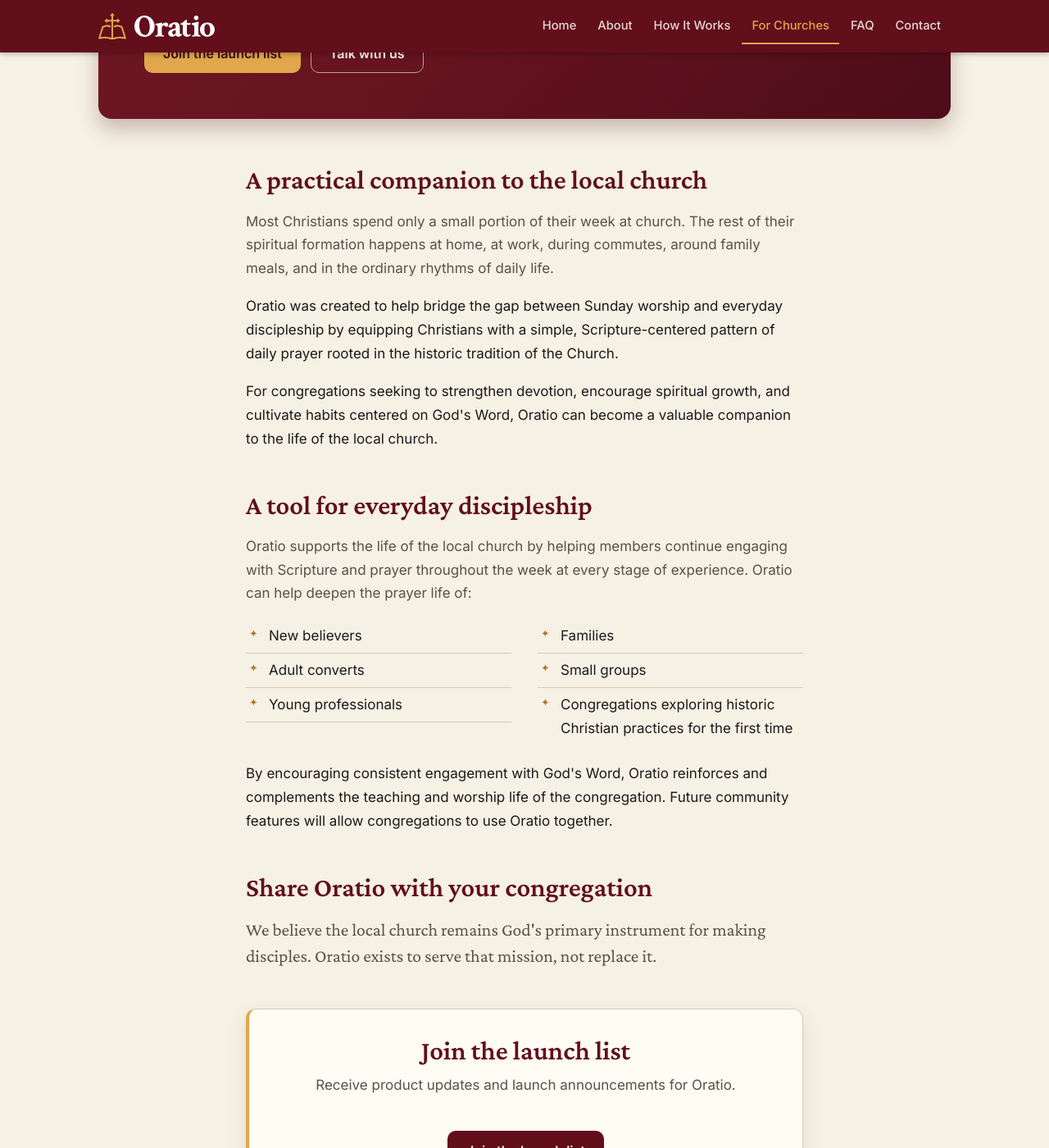
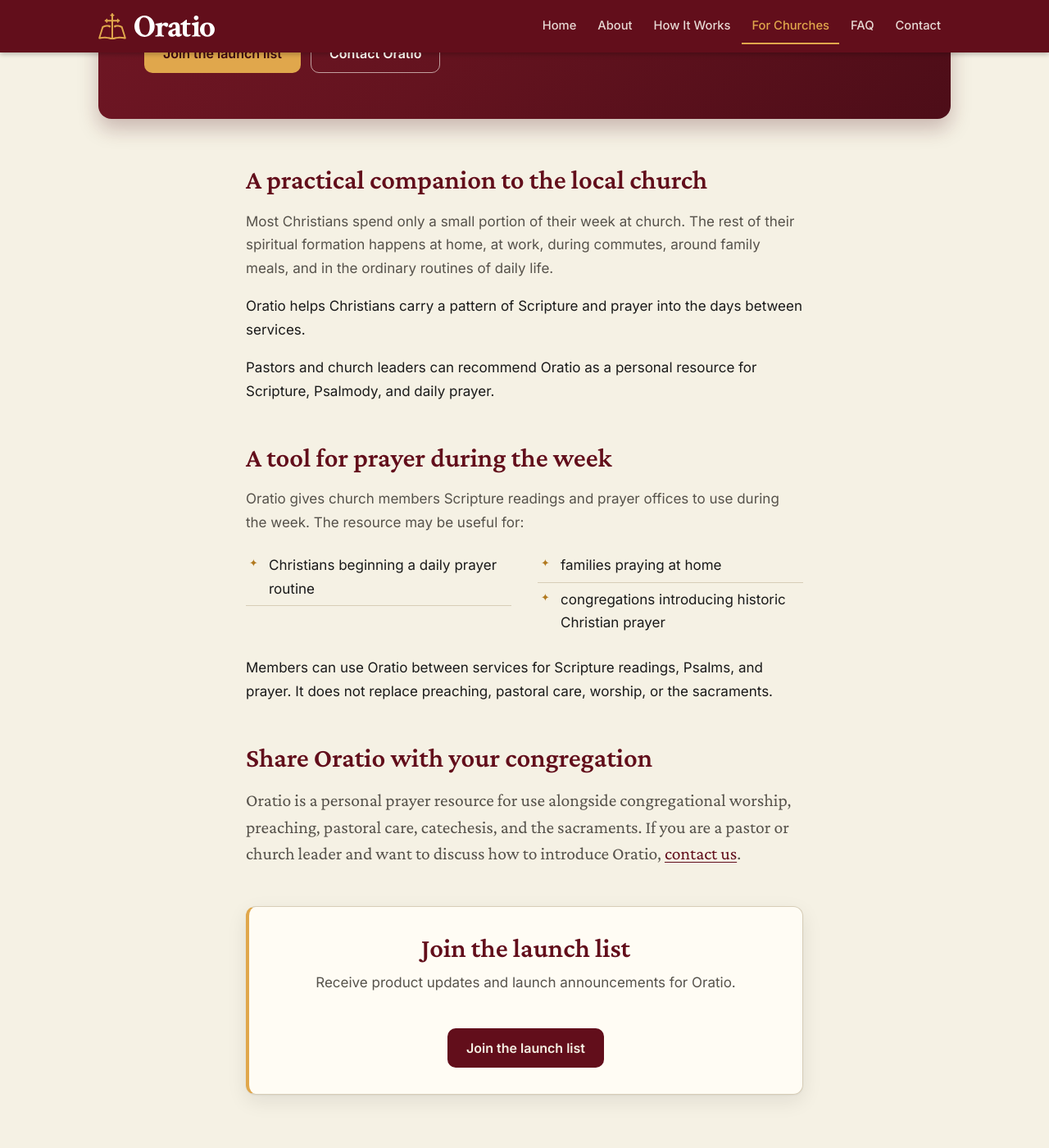
Before and after one commit to Oratio-Press/oratio.github.io, a Jekyll site: the page built from churches.html, in a window 1280 px wide and 1400 px high, scrolled down 431 px. Shown: the whole window at 82% size. Built offline with Jekyll 4.4.1, drawn with Linux system fonts in a browser that asks for light colours; some of the changed text lies outside the part shown.

Commit message:
Update churches.html

```diff
--- a/churches.html
+++ b/churches.html
@@ -2,37 +2,34 @@
 title: For Churches
 description: How Oratio can serve congregations as a companion to the local church, helping members pray Scripture between Sundays.
 hero:
-  title: Helping congregations build a culture of daily prayer
-  lead: Oratio is a prayer app that helps Christians make Scripture and prayer part of daily life.
+  title: A Scripture-centered prayer resource for church members
+  lead: Oratio gives Christians a structured way to pray Scripture during the week.
   buttons:
     - { label: Join the launch list, url: "#join", hx_post: "https://api-service.c24.airoapp.ai/api/mailing-list/form", hx_swap: "outerHTML transition:true" }
-    - { label: Talk with us, url: "/contact.html#churches", style: light }
+    - { label: Contact Oratio, url: "/contact.html#churches", style: light }
 ---
 
 <section class="section">
   <h2>A practical companion to the local church</h2>
-  <p>Most Christians spend only a small portion of their week at church. The rest of their spiritual formation happens at home, at work, during commutes, around family meals, and in the ordinary rhythms of daily life.</p>
-  <p>Oratio was created to help bridge the gap between Sunday worship and everyday discipleship by equipping Christians with a simple, Scripture-centered pattern of daily prayer rooted in the historic tradition of the Church.</p>
-  <p>For congregations seeking to strengthen devotion, encourage spiritual growth, and cultivate habits centered on God's Word, Oratio can become a valuable companion to the life of the local church.</p>
+  <p>Most Christians spend only a small portion of their week at church. The rest of their spiritual formation happens at home, at work, during commutes, around family meals, and in the ordinary routines of daily life.</p>
+  <p>Oratio helps Christians carry a pattern of Scripture and prayer into the days between services.</p>
+  <p>Pastors and church leaders can recommend Oratio as a personal resource for Scripture, Psalmody, and daily prayer.</p>
 </section>
 
 <section class="section">
-  <h2>A tool for everyday discipleship</h2>
-  <p>Oratio supports the life of the local church by helping members continue engaging with Scripture and prayer throughout the week at every stage of experience. Oratio can help deepen the prayer life of:</p>
+  <h2>A tool for prayer during the week</h2>
+  <p>Oratio gives church members Scripture readings and prayer offices to use during the week. The resource may be useful for:</p>
   <ul class="ticks ticks--columns">
-    <li>New believers</li>
-    <li>Adult converts</li>
-    <li>Young professionals</li>
-    <li>Families</li>
-    <li>Small groups</li>
-    <li>Congregations exploring historic Christian practices for the first time</li>
+    <li>Christians beginning a daily prayer routine</li>
+    <li>families praying at home</li>
+    <li>congregations introducing historic Christian prayer</li>
   </ul>
-  <p>By encouraging consistent engagement with God's Word, Oratio reinforces and complements the teaching and worship life of the congregation. Future community features will allow congregations to use Oratio together.</p>
+  <p>Members can use Oratio between services for Scripture readings, Psalms, and prayer. It does not replace preaching, pastoral care, worship, or the sacraments.</p>
 </section>
 
 <section class="section">
   <h2>Share Oratio with your congregation</h2>
-  <p class="lede">We believe the local church remains God's primary instrument for making disciples. Oratio exists to serve that mission, not replace it.</p>
+  <p class="lede">Oratio is a personal prayer resource for use alongside congregational worship, preaching, pastoral care, catechesis, and the sacraments. If you are a pastor or church leader and want to discuss how to introduce Oratio, <a href="https://www.oratioprayer.com/contact.html">contact us</a>.</p>
 </section>
 
 {% include launch-list.html title="Join the launch list" text="Receive product updates and launch announcements for Oratio." %}
```
